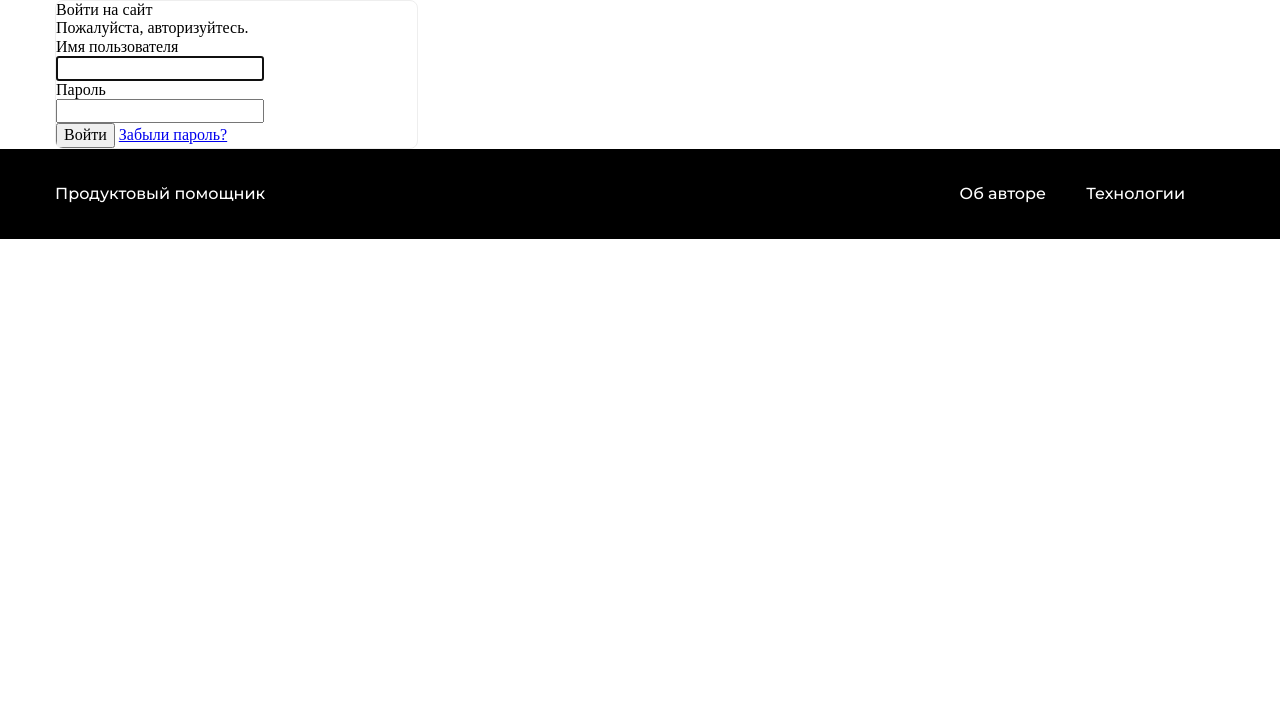
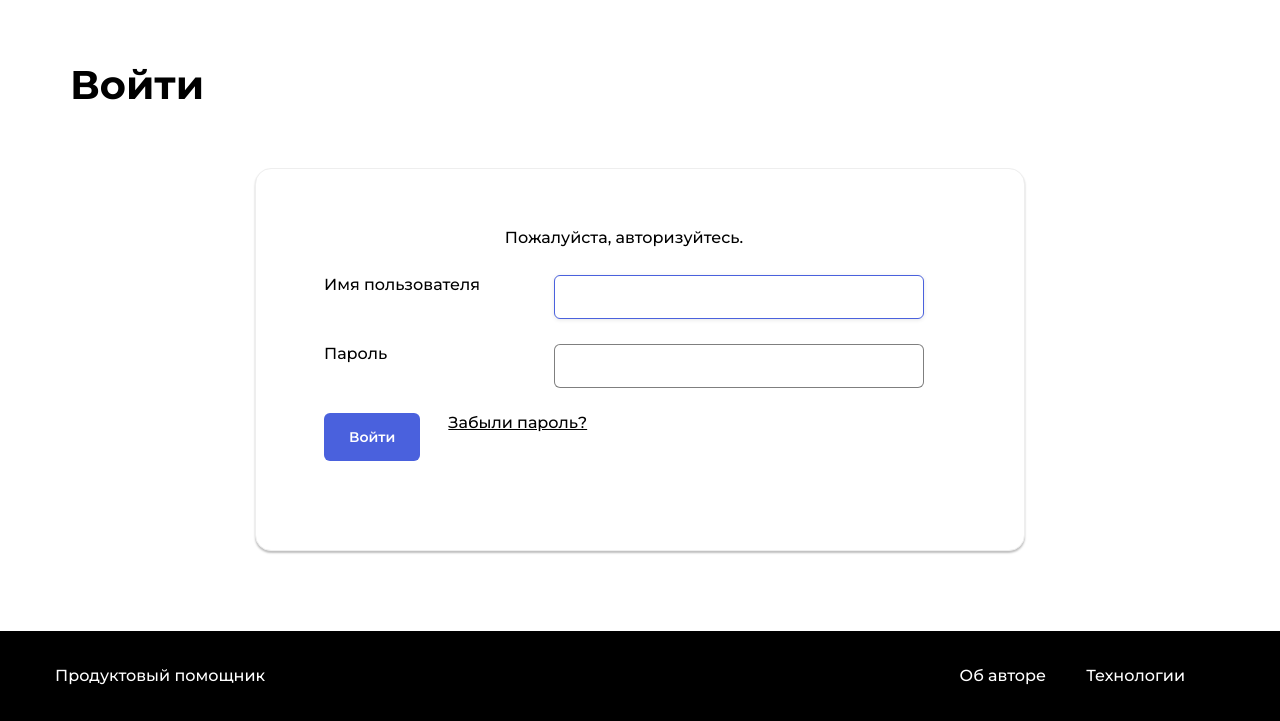
Before and after one commit to mechnotech/foodgram-project, a Django app: page /auth/login/ in a window 1280 px wide. Shown: the part 90-811 px from the top of the page. Before the commit the page ends 329 px from the top, so only its background shows below. Run offline with Django 3.2, Linux system fonts and the light colour scheme.

Commit message:
form login complete!

```diff
--- a/templates/registration/login.html
+++ b/templates/registration/login.html
@@ -2,58 +2,62 @@
 {% block title %}Войти{% endblock %}
 {% block content %}
 {% load user_filters %}
+<link rel="stylesheet" href="/static/pages/form.css">
+<main class="main container">
+        <div class="main__header">
+            <h1 class="main__title">Войти</h1>
+        </div>
+            <div class="form-container">
 
-<div class="row justify-content-center">
-  <div class="col-md-8 p-5">
-    <div class="card">
-      <div class="card-header">Войти на сайт</div>
-      <div class="card-body">
-        {% if form.errors %}
-        <div class="alert alert-danger" role="alert">
+
+        <form class="form" method="post" action="{% url 'login' %}">
+
+            {% if form.errors %}
+        <div class="form__error" role="alert">
           Имя пользоваетеля и пароль не совпадают. Введите правильные данные.
         </div>
         {% endif %}
 
         {% if next %}
-            <div class="alert alert-info" role="alert">
+            <div class="form__info-text" role="alert">
               Вы обратились к странице, доступ к которой возможен только для залогиненных пользователей.<br>
               Пожалуйста, авторизуйтесь.
             </div>
         {% else %}
-            <div class="alert alert-info" role="alert">
+            <div class="form__info-text" role="alert">
               Пожалуйста, авторизуйтесь.
             </div>
         {% endif %}
 
-        <form method="post" action="{% url 'login' %}">
           {% csrf_token %}
           <input type="hidden" name="next" value="{{ next }}">
-          <div class="form-group row">
-              <label for="{{ form.username.id_for_label }}" class="col-md-4 col-form-label text-md-right">Имя пользователя</label>
-              <div class="col-md-6">
-                  {{ form.username|addclass:"form-control" }}
+
+            <div class="form__group">
+              <label for="{{ form.username.id_for_label }}" class="form__label">Имя пользователя</label>
+              <div class="form__field-group">
+
+                  {{ form.username|addclass:"form__input" }}
               </div>
           </div>
 
-          <div class="form-group row">
-              <label for="{{ form.password.id_for_label }}" class="col-md-4 col-form-label text-md-right">Пароль</label>
-              <div class="col-md-6">
-                  {{ form.password|addclass:"form-control" }}
+          <div class="form__group">
+              <label for="{{ form.password.id_for_label }}" class="form__label">Пароль</label>
+               <div class="form__field-group">
+
+                   {{ form.password|addclass:"form__input" }}
               </div>
           </div>
 
-          <div class="col-md-6 offset-md-4">
-              <button type="submit" class="btn btn-primary">
+          <div class="form__group">
+              <button class="button button_style_blue">
                 Войти
               </button>
-              <a href="{% url 'password_reset' %}" class="btn btn-link">
+              <a href="{% url 'password_reset' %}" class="form__forgot-link">
                 Забыли пароль?
               </a>
           </div>
         </form>
       </div> <!-- card body -->
-    </div> <!-- card -->
-  </div> <!-- col -->
-</div> <!-- row -->
+</main>
 
 {% endblock %}
```
